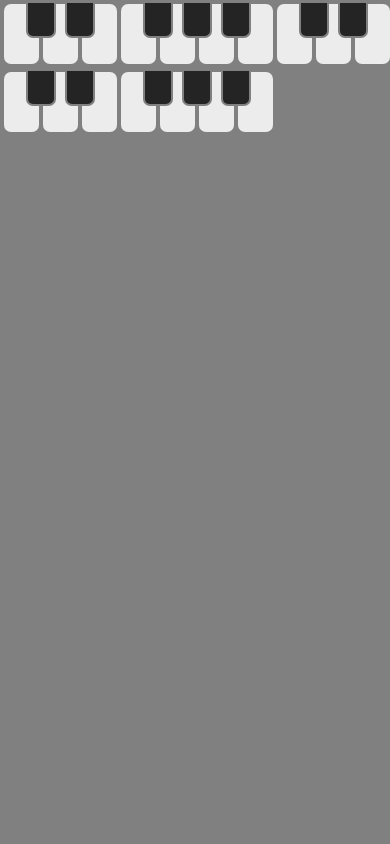
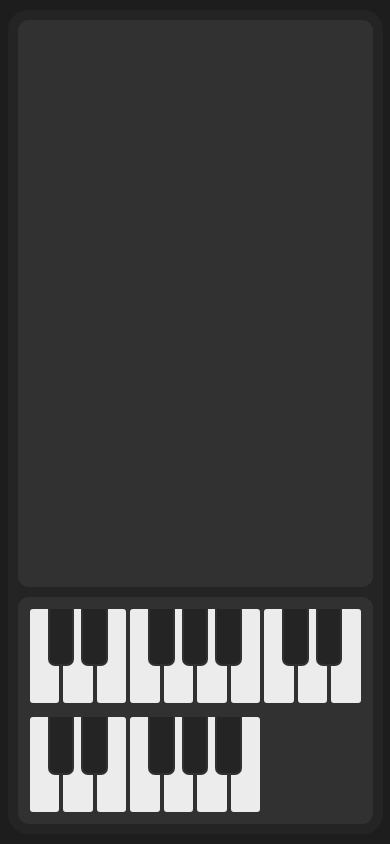
Before and after one commit to wendellduos/wayfarer, a plain HTML site: page index.html in a window 390 px wide. Drawn offline with Linux system fonts and the light colour scheme.

Commit message:
improved responsiveness

```diff
--- a/index.html
+++ b/index.html
@@ -7,7 +7,9 @@
     <link rel="stylesheet" href="styles.css" />
   </head>
   <body>
-    <div>
+    <main>
+      <div id="parameters-container"></div>
+      <div id="keyboard-container">
         <div id="top-btn-row">
           <div id="black-btn-row-top"></div>
           <div id="white-btn-row-top"></div>
@@ -15,8 +17,12 @@
         <div id="bottom-btn-row">
           <div id="black-btn-row-bottom"></div>
           <div id="white-btn-row-bottom"></div>
+          <!-- <div id="transpose-container">
+            <h3>TRANSPOSE</h3>
+          </div> -->
         </div>
       </div>
+    </main>
     <script src="scripts/engine.js"></script>
     <script src="scripts/data.js"></script>
   </body>
--- a/scripts/engine.js
+++ b/scripts/engine.js
@@ -57,14 +57,14 @@ const masterGain = new GainNode(c, {
 masterGain.connect(c.destination);
 
 // initial parameters
-let transpose = 0;
+let transpose = 2;
 let initialNote = 48 + transpose;
 
 function playNote(keyCount) {
   let freq = freqList[initialNote + Number(keyCount)];
 
   let osc = new OscillatorNode(c, {
-    type: "triangle",
+    type: "sine",
     frequency: freq,
   });
 
--- a/styles.css
+++ b/styles.css
@@ -1,3 +1,17 @@
+:root {
+  --light1: #ececec;
+  --light2: #d6d6d6;
+  --light3: #b9b9b9;
+  --light4: #999999;
+  --gray1: #1d1d1d;
+  --gray2: #242424;
+  --gray3: #313131;
+  --gray4: #414141;
+  --accent1: #54bcf8;
+  --accent2: #62b8e9;
+  --accent3: #6faccf;
+  --accent4: #6c94ac;
+}
 * {
   margin: 0;
   padding: 0;
@@ -5,64 +19,143 @@
 }
 
 body {
-  background-color: gray;
+  display: flex;
+  align-items: center;
+  justify-content: center;
+
+  width: 100vw;
+  height: 100vh;
+
+  background-color: var(--gray1);
 }
 
-.white-keys {
-  width: 35px;
-  height: 60px;
+main {
+  height: calc(100% - 20px);
 
-  margin: 0 2px;
-
-  border: none;
-  border-radius: 7px;
-  background-color: #ececec;
+  background-color: var(--gray2);
+  border-radius: 20px;
 }
 
-.black-keys {
-  width: 30px;
-  height: 35px;
+@media screen and (max-width: 1080px) {
+  main {
+    width: calc(100% - 15px);
+  }
+}
 
-  border-top: none;
-  border-left: solid 2px gray;
-  border-right: solid 2px gray;
-  border-bottom: solid 2px gray;
-  border-bottom-left-radius: 7px;
-  border-bottom-right-radius: 7px;
-  background-color: #242424;
+@media screen and (min-width: 1081px) {
+  main {
+    width: 60%;
+  }
+}
+
+@media screen and (min-width: 1600px) {
+  main {
+    width: 50%;
+  }
+}
+
+@media screen and (min-width: 2500px) {
+  main {
+    width: 45%;
+  }
+}
+
+#parameters-container {
+  width: calc(100% - 20px);
+  height: calc(70% - 10px);
+  margin: 10px;
+
+  background-color: var(--gray3);
+  border-radius: 11px;
+}
+
+#keyboard-container {
+  width: calc(100% - 20px);
+  height: calc(30% - 20px);
+  margin: 10px;
+  padding: 10px;
+
+  background-color: var(--gray3);
+  border-radius: 11px;
 }
 
 #top-btn-row {
   position: relative;
 
-  width: 394px;
-  height: 68px;
+  width: 100%;
+  height: calc(50% - 5px);
+  margin-bottom: 10px;
 }
 
 #bottom-btn-row {
   position: relative;
 
-  height: 68px;
+  width: 100%;
+  height: calc(50% - 5px);
 }
 
 #black-btn-row-top,
 #black-btn-row-bottom {
   position: absolute;
-  top: 3px;
-  left: 2px;
+  top: 0;
+  left: 0;
+
+  width: 100%;
+  height: 60%;
 
   z-index: 1;
 }
 
+#white-btn-row-top,
+#white-btn-row-bottom {
+  position: absolute;
+  top: 0;
+  left: 0;
+
+  width: 100%;
+  height: 100%;
+}
+
+.white-keys {
+  width: 10%;
+  height: 100%;
+
+  border: solid 2px var(--gray3);
+  border-radius: 5px;
+  background-color: var(--light1);
+
+  cursor: pointer;
+}
+
+.white-keys:hover {
+  background-color: var(--light2);
+}
+
+.black-keys {
+  width: 8%;
+  height: 100%;
+
+  border: solid 2px var(--gray3);
+  border-bottom-right-radius: 7px;
+  border-bottom-left-radius: 7px;
+  background-color: var(--gray2);
+
+  cursor: pointer;
+}
+
+.black-keys:hover {
+  background-color: var(--gray4);
+}
+
 #black-btn-row-top button:nth-child(1),
 #black-btn-row-bottom button:nth-child(1) {
-  margin-left: 24px;
+  margin-left: 6%;
 }
 
 #black-btn-row-top button:nth-child(2),
 #black-btn-row-bottom button:nth-child(2),
 #black-btn-row-top button:nth-child(5) {
-  margin-right: 48px;
+  margin-right: 12%;
 }
 
 #black-btn-row-top button:nth-child(1),
@@ -72,12 +165,23 @@ body {
 #black-btn-row-top button:nth-child(4),
 #black-btn-row-bottom button:nth-child(4),
 #black-btn-row-top button:nth-child(6) {
-  margin-right: 9px;
+  margin-right: 2%;
 }
 
-#white-btn-row-top,
-#white-btn-row-bottom {
+#transpose-container {
   position: absolute;
-  top: 4px;
-  left: 2px;
+  bottom: 4px;
+  right: -113px;
+
+  width: 113px;
+  height: 60px;
+
+  border: solid 1px #616161;
+  border-radius: 4px;
 }
+
+#transpose-container h3 {
+  text-align: center;
+  font-size: 0.5rem;
+  color: var(--white-key);
+}
```
Lines whose indentation alone changed are shown as unchanged.
